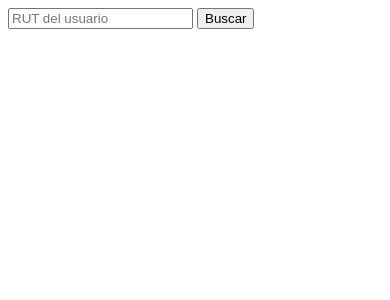
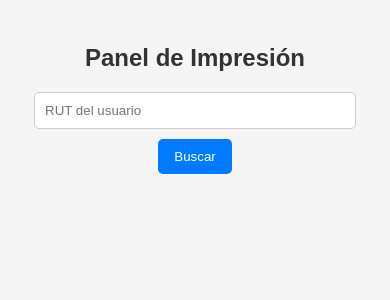
Before and after one commit to cybernovala/prepago, a Flask app: template templates/imprime_admin.html in a window 390 px wide. Shown: the top 300 px of the page. Run offline with Flask 3, Linux system fonts and the light colour scheme; the template is opened without the code that fills it, so the values that code supplies are empty.

Commit message:
Update imprime_admin.html

```diff
--- a/templates/imprime_admin.html
+++ b/templates/imprime_admin.html
@@ -3,12 +3,118 @@
 <head>
   <meta charset="UTF-8">
   <title>Impresión - Admin</title>
+  <meta name="viewport" content="width=device-width, initial-scale=1">
+
+  <style>
+    body {
+      font-family: Arial, sans-serif;
+      padding: 1rem;
+      background-color: #f5f5f5;
+    }
+
+    h2 {
+      text-align: center;
+      color: #333;
+    }
+
+    .form-container {
+      display: flex;
+      flex-direction: column;
+      align-items: center;
+      margin-bottom: 1.5rem;
+    }
+
+    input[type="text"] {
+      padding: 10px;
+      width: 100%;
+      max-width: 300px;
+      margin-bottom: 10px;
+      border: 1px solid #ccc;
+      border-radius: 5px;
+    }
+
+    button {
+      padding: 10px 16px;
+      background-color: #007BFF;
+      color: white;
+      border: none;
+      border-radius: 5px;
+      cursor: pointer;
+    }
+
+    button:hover {
+      background-color: #0056b3;
+    }
+
+    table {
+      width: 100%;
+      border-collapse: collapse;
+      background-color: white;
+      border-radius: 8px;
+      overflow: hidden;
+      box-shadow: 0 2px 4px rgba(0,0,0,0.1);
+    }
+
+    th, td {
+      padding: 12px;
+      text-align: center;
+      border-bottom: 1px solid #ddd;
+    }
+
+    th {
+      background-color: #333;
+      color: white;
+    }
+
+    @media (max-width: 600px) {
+      table, thead, tbody, th, td, tr {
+        display: block;
+      }
+
+      thead {
+        display: none;
+      }
+
+      tr {
+        margin-bottom: 15px;
+        background-color: white;
+        padding: 10px;
+        border-radius: 8px;
+        box-shadow: 0 1px 3px rgba(0,0,0,0.1);
+      }
+
+      td {
+        text-align: right;
+        padding-left: 50%;
+        position: relative;
+      }
+
+      td::before {
+        content: attr(data-label);
+        position: absolute;
+        left: 10px;
+        top: 12px;
+        font-weight: bold;
+        text-align: left;
+      }
+
+      input[type="number"] {
+        width: 100%;
+      }
+    }
+  </style>
 </head>
 <body>
-  <input type="text" id="rut-input" placeholder="RUT del usuario">
-  <button onclick="buscarUsuario()">Buscar</button>
+  <h2>Panel de Impresión</h2>
+  <div class="form-container">
+    <input type="text" id="rut-input" placeholder="RUT del usuario">
+    <button onclick="buscarUsuario()">Buscar</button>
+  </div>
+
   <table id="tabla-usuario" style="display:none;">
-    <thead><tr><th>Nombre</th><th>RUT</th><th>Saldo</th><th>Impresas</th><th>Acción</th></tr></thead>
+    <thead>
+      <tr><th>Nombre</th><th>RUT</th><th>Saldo</th><th>Impresas</th><th>Acción</th></tr>
+    </thead>
     <tbody id="usuario-tbody"></tbody>
   </table>
 
@@ -32,11 +138,15 @@
 
         tbody.innerHTML = `
           <tr>
-            <td>${data.nombre}</td>
-            <td>${rut}</td>
-            <td id="saldo-${rut}">${data.saldo}</td>
-            <td><input type="number" id="impresas-${rut}" min="1" style="width: 80px;" /></td>
-            <td><button onclick="actualizarPaginas('${rut}')">Actualizar</button></td>
+            <td data-label="Nombre">${data.nombre}</td>
+            <td data-label="RUT">${rut}</td>
+            <td data-label="Saldo" id="saldo-${rut}">${data.saldo}</td>
+            <td data-label="Impresas">
+              <input type="number" id="impresas-${rut}" min="1" style="width: 80px;" />
+            </td>
+            <td data-label="Acción">
+              <button onclick="actualizarPaginas('${rut}')">Actualizar</button>
+            </td>
           </tr>`;
         tabla.style.display = "table";
       } catch {
```
